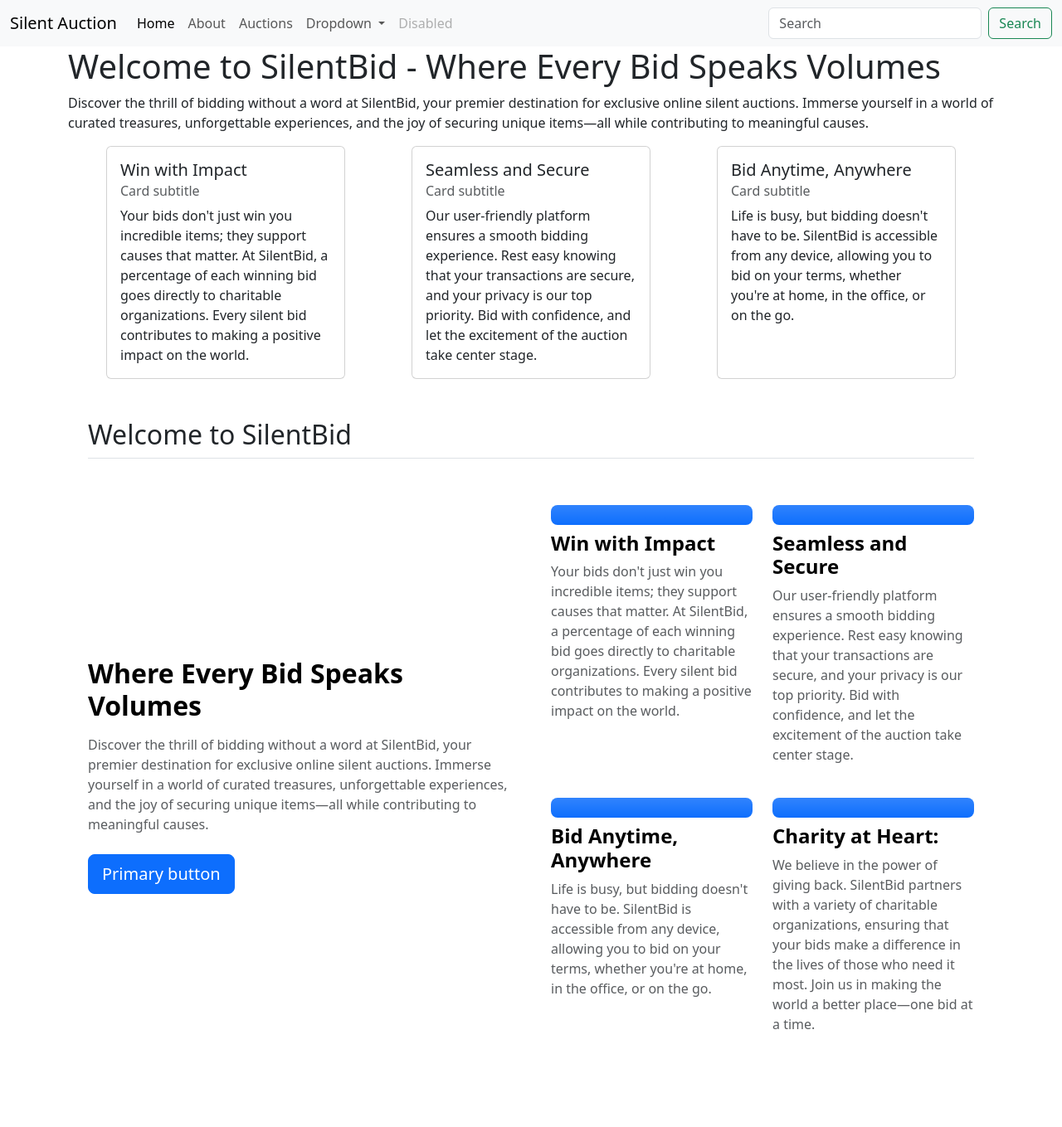
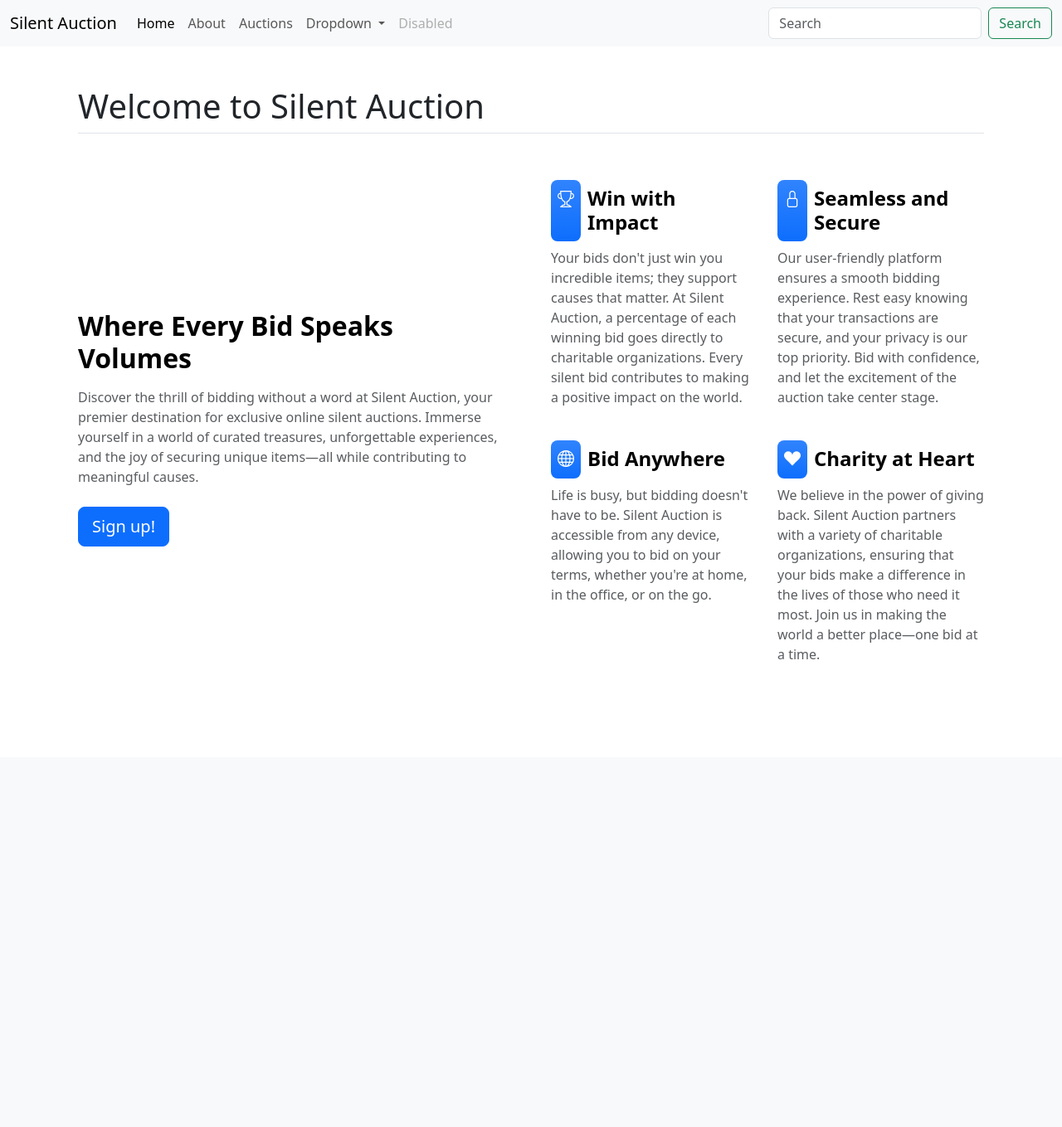
Before and after one commit to spwisner/silent-auction, a Flask app: page / in a window 1280 px wide. Shown: the whole page at 83% size. After the commit the page ends 795 px from the top, so only its background shows below. Run offline with Flask 2, Linux system fonts and the light colour scheme.

Commit message:
Update homepage

```diff
--- a/silentauction/templates/base.html
+++ b/silentauction/templates/base.html
@@ -5,6 +5,7 @@
 	<meta charset="UTF-8">
 	<meta name="viewport" content="width=device-width, initial-scale=1.0">
 	<link href="https://cdn.jsdelivr.net/npm/bootstrap@5.3.2/dist/css/bootstrap.min.css" rel="stylesheet" integrity="sha384-T3c6CoIi6uLrA9TneNEoa7RxnatzjcDSCmG1MXxSR1GAsXEV/Dwwykc2MPK8M2HN" crossorigin="anonymous">
+	<link rel="stylesheet" href="https://cdn.jsdelivr.net/npm/bootstrap-icons@1.11.2/font/bootstrap-icons.min.css">
 	<title>Silent Auction</title>
 </head>
 
@@ -57,7 +58,7 @@
 			</div>
 		</div>
 	</nav>
-	<div class="container">
+	<div class="container px-4 py-5">
 		{% block content %}
 		{% endblock %}
 	</div>
--- a/silentauction/templates/home.html
+++ b/silentauction/templates/home.html
@@ -1,87 +1,65 @@
 {% extends "base.html" %}
 {% block content %}
 
-<h1>Welcome to SilentBid - Where Every Bid Speaks Volumes</h1>
-
-<p>Discover the thrill of bidding without a word at SilentBid, your premier destination for exclusive online silent auctions. Immerse yourself in a world of curated treasures, unforgettable experiences, and the joy of securing unique items—all while contributing to meaningful causes.</p>
-
-<div class="d-flex flex-row justify-content-center">
-    <div class="card" style="width: 18rem; margin-right:5rem;">
-        <div class="card-body">
-            <h5 class="card-title">Win with Impact</h5>
-            <h6 class="card-subtitle mb-2 text-body-secondary">Card subtitle</h6>
-            <p class="card-text">Your bids don't just win you incredible items; they support causes that matter. At SilentBid, a percentage of each winning bid goes directly to charitable organizations. Every silent bid contributes to making a positive impact on the world.</p>
-        </div>
-    </div>
-    <div class="card" style="width: 18rem; margin-right:5rem;">
-        <div class="card-body">
-            <h5 class="card-title">Seamless and Secure</h5>
-            <h6 class="card-subtitle mb-2 text-body-secondary">Card subtitle</h6>
-            <p class="card-text">Our user-friendly platform ensures a smooth bidding experience. Rest easy knowing that your transactions are secure, and your privacy is our top priority. Bid with confidence, and let the excitement of the auction take center stage.</p>
-        </div>
-    </div>
-    <div class="card" style="width: 18rem">
-        <div class="card-body">
-            <h5 class="card-title">Bid Anytime, Anywhere</h5>
-            <h6 class="card-subtitle mb-2 text-body-secondary">Card subtitle</h6>
-            <p class="card-text">Life is busy, but bidding doesn't have to be. SilentBid is accessible from any device, allowing you to bid on your terms, whether you're at home, in the office, or on the go.</p>
-        </div>
-    </div>
-</div>
-
-<div class="container px-4 py-5">
-    <h2 class="pb-2 border-bottom">Welcome to SilentBid</h2>
+    <h1 class="pb-2 border-bottom">Welcome to Silent Auction</h1>
 
     <div class="row row-cols-1 row-cols-md-2 align-items-md-center g-5 py-5">
       <div class="col d-flex flex-column align-items-start gap-2">
         <h2 class="fw-bold text-body-emphasis">Where Every Bid Speaks Volumes</h2>
-        <p class="text-body-secondary">Discover the thrill of bidding without a word at SilentBid, your premier destination for exclusive online silent auctions. Immerse yourself in a world of curated treasures, unforgettable experiences, and the joy of securing unique items—all while contributing to meaningful causes.</p>
-        <a href="#" class="btn btn-primary btn-lg">Primary button</a>
+        <p class="text-body-secondary">Discover the thrill of bidding without a word at Silent Auction, your premier destination for exclusive online silent auctions. Immerse yourself in a world of curated treasures, unforgettable experiences, and the joy of securing unique items—all while contributing to meaningful causes.</p>
+        <a href="{{url_for('users.sign_up')}}" class="btn btn-primary btn-lg">Sign up!</a>
       </div>
 
       <div class="col">
         <div class="row row-cols-1 row-cols-sm-2 g-4">
           <div class="col d-flex flex-column gap-2">
-            <div class="feature-icon-small d-inline-flex align-items-center justify-content-center text-bg-primary bg-gradient fs-4 rounded-3">
-              <svg class="bi" width="1em" height="1em">
-                <use xlink:href="#collection"></use>
-              </svg>
+            <div class="d-flex">
+                <div class="p-2 text-bg-primary bg-gradient fs-5 rounded-3">
+                    <i class="bi bi-trophy" width="1em"></i>
+                </div>
+                <div class="p-2 flex-grow-1">
+                    <h4 class="fw-semibold mb-0 text-body-emphasis">Win with Impact</h4>
+                </div>
             </div>
-            <h4 class="fw-semibold mb-0 text-body-emphasis">Win with Impact</h4>
-            <p class="text-body-secondary">Your bids don't just win you incredible items; they support causes that matter. At SilentBid, a percentage of each winning bid goes directly to charitable organizations. Every silent bid contributes to making a positive impact on the world.</p>
+            <p class="text-body-secondary">Your bids don't just win you incredible items; they support causes that matter. At Silent Auction, a percentage of each winning bid goes directly to charitable organizations. Every silent bid contributes to making a positive impact on the world.</p>
           </div>
 
           <div class="col d-flex flex-column gap-2">
-            <div class="feature-icon-small d-inline-flex align-items-center justify-content-center text-bg-primary bg-gradient fs-4 rounded-3">
-              <svg class="bi" width="1em" height="1em">
-                <use xlink:href="#gear-fill"></use>
-              </svg>
+            <div class="d-flex">
+                <div class="p-2 text-bg-primary bg-gradient fs-5 rounded-3">
+                    <i class="bi bi-lock" width="1em"></i>
+                </div>
+                <div class="p-2 flex-grow-1">
+                    <h4 class="fw-semibold mb-0 text-body-emphasis">Seamless and Secure</h4>
+                </div>
             </div>
-            <h4 class="fw-semibold mb-0 text-body-emphasis">Seamless and Secure</h4>
             <p class="text-body-secondary">Our user-friendly platform ensures a smooth bidding experience. Rest easy knowing that your transactions are secure, and your privacy is our top priority. Bid with confidence, and let the excitement of the auction take center stage.</p>
           </div>
 
           <div class="col d-flex flex-column gap-2">
-            <div class="feature-icon-small d-inline-flex align-items-center justify-content-center text-bg-primary bg-gradient fs-4 rounded-3">
-              <svg class="bi" width="1em" height="1em">
-                <use xlink:href="#speedometer"></use>
-              </svg>
+            <div class="d-flex">
+                <div class="p-2 text-bg-primary bg-gradient fs-5 rounded-3">
+                    <i class="bi bi-globe" width="1em"></i>
+                </div>
+                <div class="p-2 flex-grow-1">
+                    <h4 class="fw-semibold mb-0 text-body-emphasis">Bid Anywhere</h4>
+                </div>
             </div>
-            <h4 class="fw-semibold mb-0 text-body-emphasis">Bid Anytime, Anywhere</h4>
-            <p class="text-body-secondary">Life is busy, but bidding doesn't have to be. SilentBid is accessible from any device, allowing you to bid on your terms, whether you're at home, in the office, or on the go.</p>
+            <p class="text-body-secondary">Life is busy, but bidding doesn't have to be. Silent Auction is accessible from any device, allowing you to bid on your terms, whether you're at home, in the office, or on the go.</p>
           </div>
 
           <div class="col d-flex flex-column gap-2">
-            <div class="feature-icon-small d-inline-flex align-items-center justify-content-center text-bg-primary bg-gradient fs-4 rounded-3">
-              <svg class="bi" width="1em" height="1em">
-                <use xlink:href="#table"></use>
-              </svg>
+            <div class="d-flex">
+                <div class="p-2 text-bg-primary bg-gradient fs-5 rounded-3">
+                    <i class="bi bi-suit-heart-fill" width="1em"></i>
+                </div>
+                <div class="p-2 flex-grow-1">
+                    <h4 class="fw-semibold mb-0 text-body-emphasis">Charity at Heart</h4>
+                </div>
             </div>
-            <h4 class="fw-semibold mb-0 text-body-emphasis">Charity at Heart:</h4>
-            <p class="text-body-secondary">We believe in the power of giving back. SilentBid partners with a variety of charitable organizations, ensuring that your bids make a difference in the lives of those who need it most. Join us in making the world a better place—one bid at a time.</p>
+            <p class="text-body-secondary">We believe in the power of giving back. Silent Auction partners with a variety of charitable organizations, ensuring that your bids make a difference in the lives of those who need it most. Join us in making the world a better place—one bid at a time.</p>
           </div>
         </div>
       </div>
     </div>
-  </div>
 {% endblock %}
```
